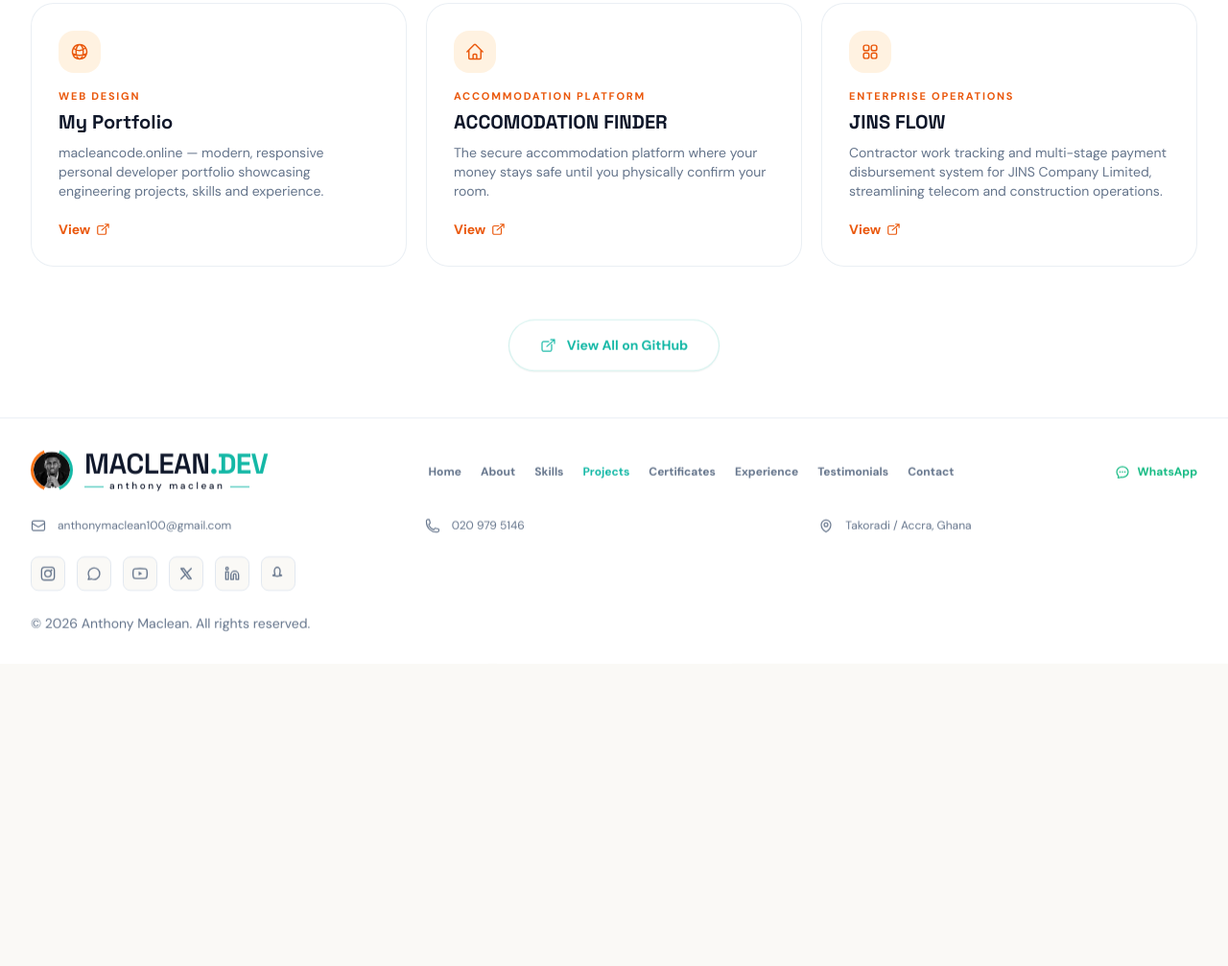
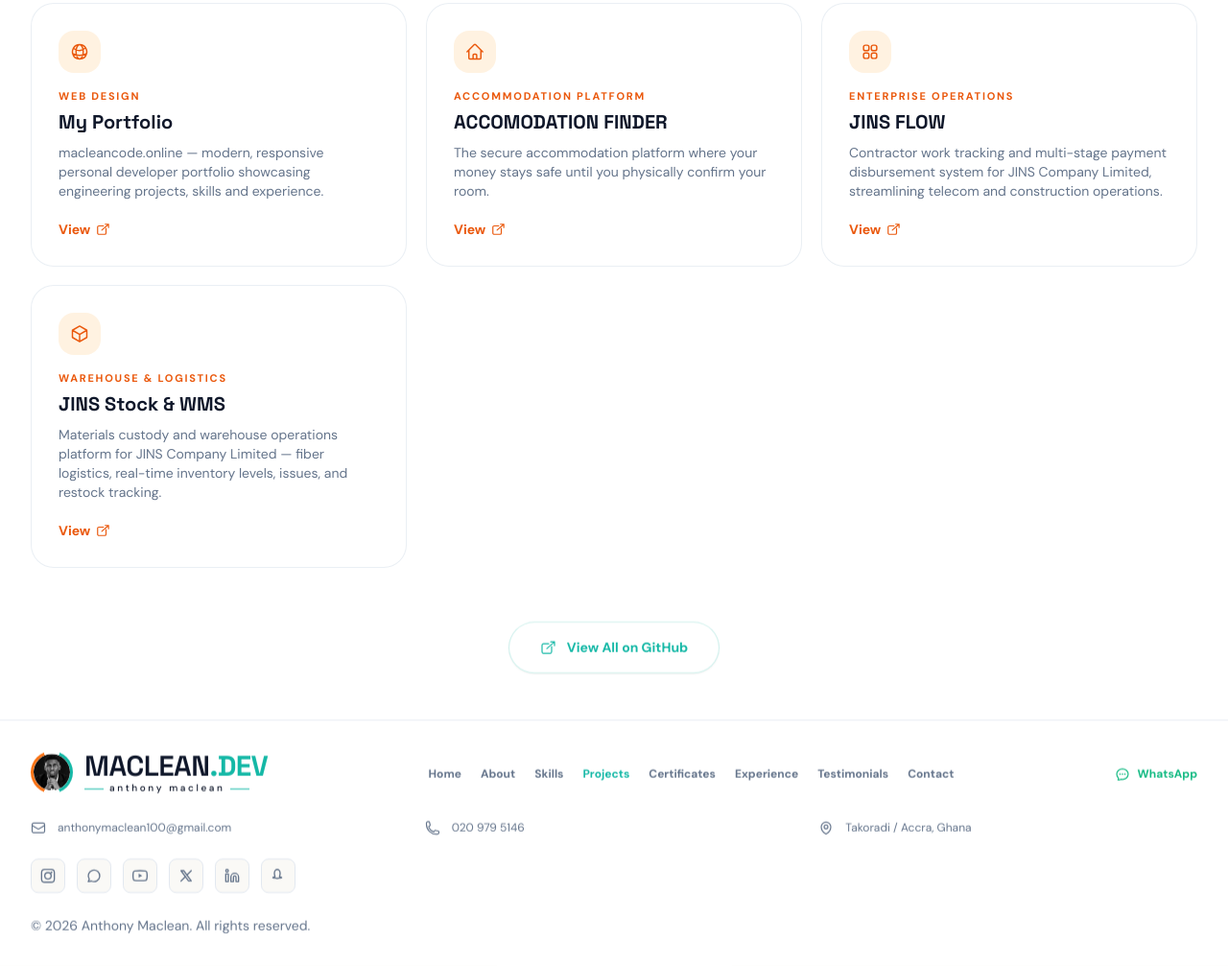
Before and after one commit to dztrb/portfolio, a plain HTML site: page projects.html in a window 1280 px wide. Shown: the part 1208-2215 px from the top of the page at 96% size. Before the commit the page ends 1900 px from the top, so only its background shows below. Drawn offline with nearby package versions, Linux system fonts and the light colour scheme.

Commit message:
Add JINS Stock & WMS project card

```diff
--- a/projects.html
+++ b/projects.html
@@ -250,10 +250,10 @@ header { position: -webkit-sticky !important; position: sticky !important; top:
     .brand-icon__img { overflow:hidden; border-radius:50%; display:grid; place-items:center; }
     .brand-icon__img img { width:100%; height:100%; object-fit:cover; border-radius:50%; }
   </style>
-  <meta name="description" content="Software projects by Anthony Maclean - JINS FLOW, AttendSys, Mannequin Sales System, Rent & Hotel Management, ACCOMODATION FINDER and more." />
+  <meta name="description" content="Software projects by Anthony Maclean - JINS FLOW, JINS Stock & WMS, AttendSys, Mannequin Sales System, Rent & Hotel Management, ACCOMODATION FINDER and more." />
   <meta name="author" content="Anthony Maclean" />
   <meta property="og:title" content="Projects | MACLEAN.DEV" />
-  <meta property="og:description" content="Software projects by Anthony Maclean - JINS FLOW, AttendSys, Mannequin Sales System, Rent & Hotel Management, ACCOMODATION FINDER and more." />
+  <meta property="og:description" content="Software projects by Anthony Maclean - JINS FLOW, JINS Stock & WMS, AttendSys, Mannequin Sales System, Rent & Hotel Management, ACCOMODATION FINDER and more." />
   <meta property="og:type" content="website" />
 </head>
 <body class="bg-cloud text-ink font-sans antialiased selection:bg-brand/20">
@@ -478,6 +478,19 @@ header { position: -webkit-sticky !important; position: sticky !important; top:
             <a href="https://jins-flow.com/" target="_blank" rel="noopener noreferrer" class="mt-5 inline-flex items-center gap-1.5 text-xs sm:text-sm font-bold text-orange-600 dark:text-orange-400 hover:gap-2.5 transition-all">View <svg class="w-3.5 h-3.5" xmlns="http://www.w3.org/2000/svg" fill="none" viewBox="0 0 24 24" stroke-width="2" stroke="currentColor"><path stroke-linecap="round" stroke-linejoin="round" d="M13.5 6H5.25A2.25 2.25 0 003 8.25v10.5A2.25 2.25 0 005.25 21h10.5A2.25 2.25 0 0018 18.75V10.5M16.5 3h6m0 0v6m0-6L10.5 13.5"/></svg></a>
           </article>
 
+          <!-- Card 7: JINS Stock & WMS -->
+          <article class="reveal reveal-scale reveal-delay-1 project-card rounded-3xl bg-white dark:bg-slate-900 border border-slate-200/70 dark:border-slate-800 p-6 sm:p-7 flex flex-col justify-between">
+            <div>
+              <div class="w-11 h-11 rounded-2xl bg-orange-100/70 dark:bg-orange-950/40 text-orange-600 dark:text-orange-400 flex items-center justify-center mb-4">
+                <svg class="w-5 h-5" xmlns="http://www.w3.org/2000/svg" fill="none" viewBox="0 0 24 24" stroke-width="1.75" stroke="currentColor"><path stroke-linecap="round" stroke-linejoin="round" d="M21 7.5l-9-5.25L3 7.5m18 0l-9 5.25m9-5.25v9l-9 5.25M3 7.5l9 5.25M3 7.5v9l9 5.25m0-9v9"/></svg>
+              </div>
+              <p class="text-[11px] font-bold uppercase tracking-[0.16em] text-orange-600 dark:text-orange-400 mb-1">WAREHOUSE & LOGISTICS</p>
+              <h3 class="text-lg sm:text-xl font-bold font-heading text-slate-900 dark:text-white mb-2">JINS Stock & WMS</h3>
+              <p class="text-xs sm:text-sm text-slate-500 dark:text-slate-400 leading-relaxed font-normal">Materials custody and warehouse operations platform for JINS Company Limited — fiber logistics, real-time inventory levels, issues, and restock tracking.</p>
+            </div>
+            <a href="https://wms.jins-flow.com/" target="_blank" rel="noopener noreferrer" class="mt-5 inline-flex items-center gap-1.5 text-xs sm:text-sm font-bold text-orange-600 dark:text-orange-400 hover:gap-2.5 transition-all">View <svg class="w-3.5 h-3.5" xmlns="http://www.w3.org/2000/svg" fill="none" viewBox="0 0 24 24" stroke-width="2" stroke="currentColor"><path stroke-linecap="round" stroke-linejoin="round" d="M13.5 6H5.25A2.25 2.25 0 003 8.25v10.5A2.25 2.25 0 005.25 21h10.5A2.25 2.25 0 0018 18.75V10.5M16.5 3h6m0 0v6m0-6L10.5 13.5"/></svg></a>
+          </article>
+
         </div>
 
         <!-- GitHub CTA -->
```
